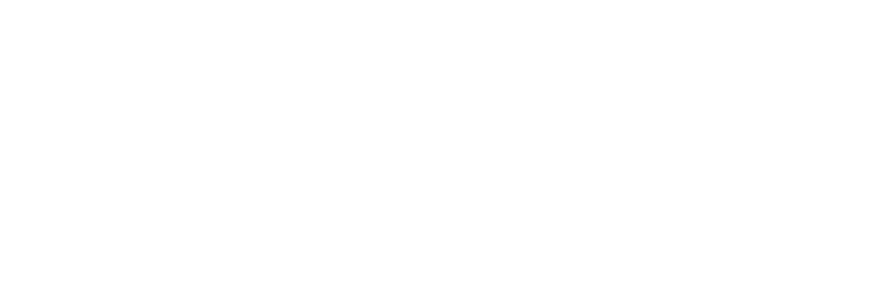
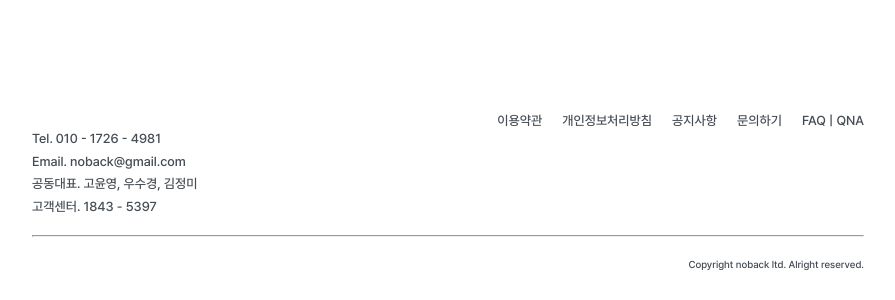
Before and after one commit to highthon/NoBack-client, a React (Create React App) app: page /look in a window 1280 px wide. Shown: the part 717-1017 px from the top of the page, without its empty margins (192-1087 px from the left). Before the commit the page ends 800 px from the top, so only its background shows below. Built offline with nearby package versions, Linux system fonts and the light colour scheme.

Commit message:
ADD :: 푸터 추가 완료

```diff
--- a/src/App.js
+++ b/src/App.js
@@ -3,6 +3,7 @@
 import Main from "./pages/Main";
 import Main3 from "./pages/Main3";
 import Look from "./pages/Look";
+import Footer from "./components/Footer";
 function App() {
   return (
     <div className="App">
@@ -13,6 +14,7 @@
           <Route path="/" element={<Main3 />} />
           <Route path="/look" element={<Look />} />
         </Routes>
+        <Footer/>
       </BrowserRouter>
     </div>
   );
--- a/src/components/ClassReview/style.scss
+++ b/src/components/ClassReview/style.scss
@@ -30,7 +30,6 @@
     .classreview-tit-bottom {
         padding-top: 10px;
       .classreview-review-gl {
-        background-color: red;
 
         min-height: 80px;
         font-size: 13px;
--- /dev/null
+++ b/src/components/Footer/index.js
@@ -0,0 +1,33 @@
+import "./style.scss";
+export default function Footer() {
+  return (
+    <>
+      <div className="footer-tit">
+        <div className="footer-tit-top">
+          <div className="footer-top-top">
+            <div className="footer-top-img">
+              <img />
+            </div>
+            <div className="footer-top-info">
+              <a>이용약관</a>
+              <a>개인정보처리방침</a>
+              <a>공지사항</a>
+              <a>문의하기</a>
+              <a>FAQ | QNA</a>
+            </div>
+          </div>
+          <div className="footer-top-bottom">
+            <p>Tel. 010 - 1726 - 4981</p>
+            <p>Email. noback@gmail.com</p>
+            <p>공동대표. 고윤영, 우수경, 김정미</p>
+            <p>고객센터. 1843 - 5397</p>
+          </div>
+        </div>
+        <hr />
+        <div className="footer-tit-bottom">
+            <a>Copyright noback ltd. Alright reserved.</a>
+        </div>
+      </div>
+    </>
+  );
+}
--- /dev/null
+++ b/src/components/Footer/style.scss
@@ -0,0 +1,44 @@
+@import '../../style/common.scss';
+@import '../../style/global.style.scss';
+.footer-tit{
+    position: relative;
+    bottom: 0px;
+    padding: 2% 17.5%;
+    font-family: 'PretendardMedium';
+    .footer-tit-top{
+        .footer-top-top{
+            display: flex;
+            justify-content: space-between;
+            .footer-top-img{
+                img{
+
+                }
+            }
+            .footer-top-info{
+                a{
+                    padding-left:20px;
+                    font-size: 13px;
+                    color: $gray600;
+                }
+            }
+        }
+        .footer-top-bottom{
+            p{
+                padding-bottom: 5px;
+                font-size: 13px;
+                color: $gray600;
+            }
+            padding-bottom: 15px;
+        }
+    }
+    hr{
+    }
+    .footer-tit-bottom{
+        padding-top: 15px;
+        text-align: right;
+        a{
+            font-size: 10px;
+            color: $gray600;
+        }
+    }
+}
--- a/src/pages/Main3/style.scss
+++ b/src/pages/Main3/style.scss
@@ -2,7 +2,7 @@
 @import '../../style/global.style.scss';
 .main3-tit{
     background-color: $white;
-    height: 100vh;
+    height: 68vh;
     .main3-tit-div{
         align-items: center;
         display: flex;
```
